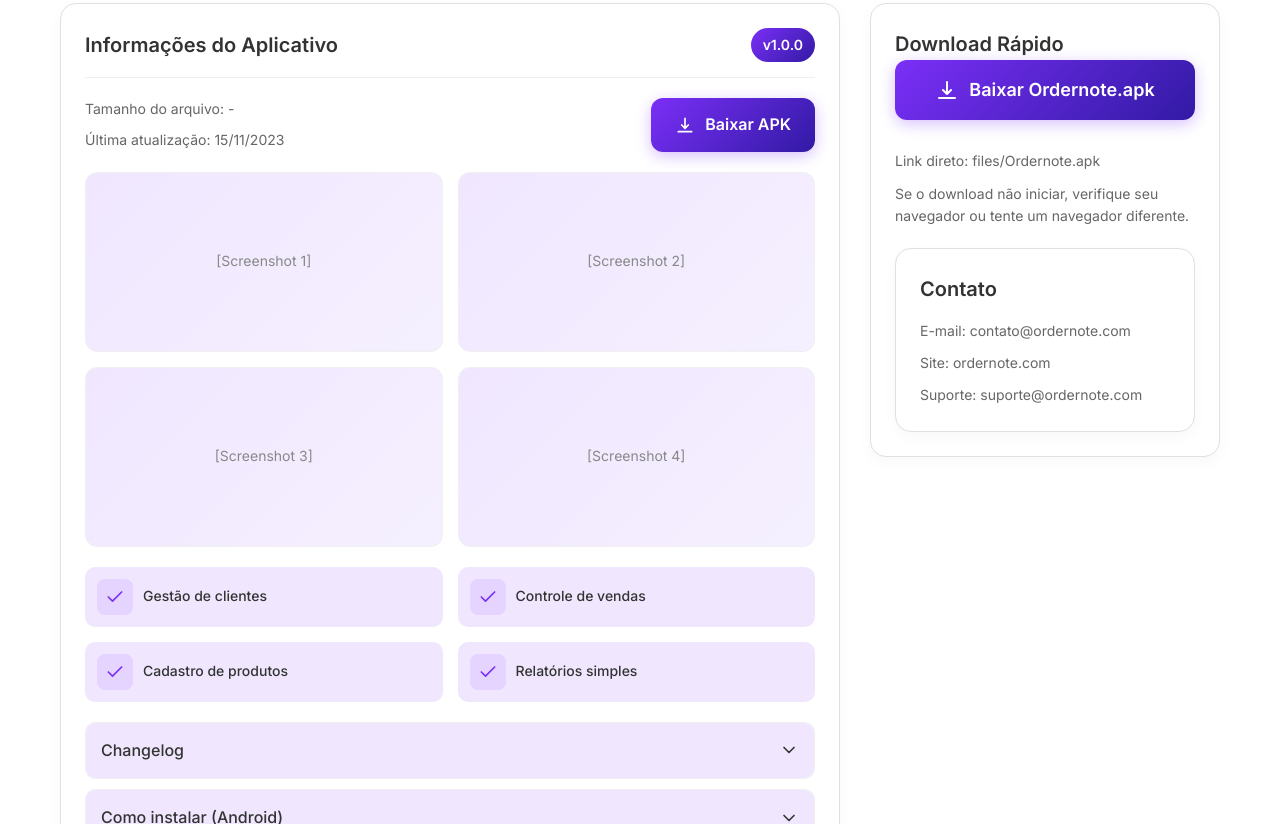
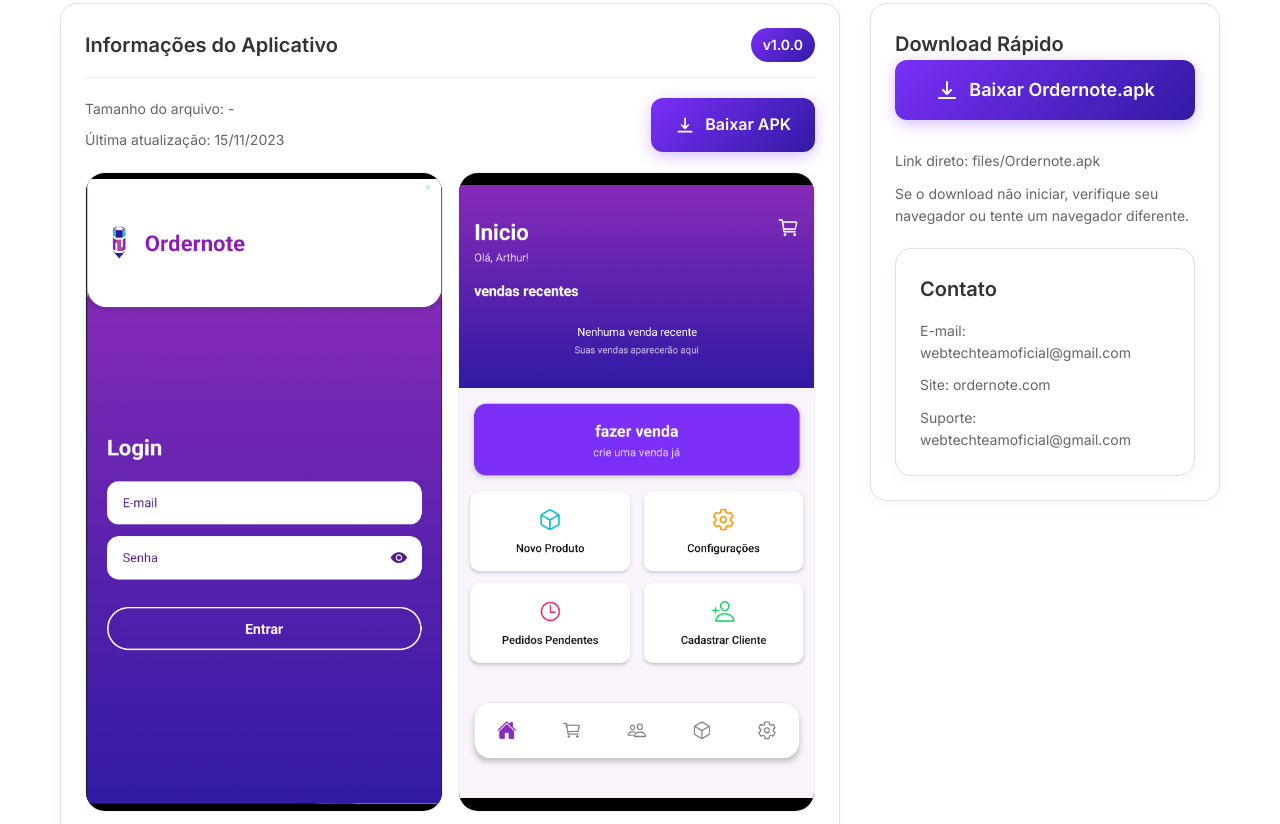
Before and after one commit to arthurruivo486/Ordernote_site, a plain HTML site: page index.html in a window 1280 px wide. Shown: the part 524-1348 px from the top of the page. Drawn offline with Linux system fonts and the light colour scheme; no server answers.

Commit message:
[feat] img include

```diff
--- a/index.html
+++ b/index.html
@@ -265,23 +265,21 @@
 
     .screenshot {
   width: 100%;
-      height: 180px;
-      border-radius: 12px;
-      background: linear-gradient(135deg, var(--primary-ultralight), #f5f0ff);
-      display: flex;
-      align-items: center;
-      justify-content: center;
-      color: var(--text-light);
+  max-width: 360px;   /* largura típica de celular */
+  height: 640px;      /* altura típica de celular */
+  margin: 0 auto;
+  border-radius: 20px;
+  overflow: hidden;
   border: 1px solid var(--border-light);
-      overflow: hidden;
-      font-size: 14px;
 }
 
 .screenshot img {
   width: 100%;
   height: 100%;
-      object-fit: cover;
+  object-fit: contain; /* mostra a imagem inteira sem cortar */
+  background: #000;    /* opcional: bordas como celular */
 }
+
 
     .features {
       display: grid;
@@ -551,10 +549,10 @@
             </div>
 
             <div class="screenshot-container">
-              <div class="screenshot">[Screenshot 1]</div>
-              <div class="screenshot">[Screenshot 2]</div>
-              <div class="screenshot">[Screenshot 3]</div>
-              <div class="screenshot">[Screenshot 4]</div>
+              <div class="screenshot"><img src="./Screenshot 2025-11-25 172124.png" alt=""></div>
+              <div class="screenshot"><img src="./Screenshot 2025-11-25 172146.png" alt=""></div>
+              <div class="screenshot"><img src="./Screenshot 2025-11-25 172658.png" alt=""></div>
+              <div class="screenshot"><img src="./Screenshot 2025-11-25 172719.png" alt=""></div>
             </div>
 
             <div class="features">
@@ -694,9 +692,9 @@
           <div class="card" style="margin-top: 20px;">
             <h3 class="card-title">Contato</h3>
             <div style="margin-top: 15px; font-size: 14px; color: var(--text-muted);">
-              <p>E-mail: contato@ordernote.com</p>
+              <p>E-mail: webtechteamoficial@gmail.com</p>
               <p style="margin-top: 10px;">Site: ordernote.com</p>
-              <p style="margin-top: 10px;">Suporte: suporte@ordernote.com</p>
+              <p style="margin-top: 10px;">Suporte: webtechteamoficial@gmail.com</p>
             </div>
           </div>
         </aside>
@@ -708,7 +706,7 @@
     <div class="container">
       <div class="footer-content">
         <div class="copyright">
-          &copy; 2023 Ordernote. Todos os direitos reservados.
+          &copy; 2025 webtechteamoficial. Todos os direitos reservados.
         </div>
         <div class="footer-links">
           <a href="#" class="footer-link">Privacidade</a>
```
Also changed, not shown: Screenshot 2025-11-25 172124.png (added), Screenshot 2025-11-25 172146.png (added), Screenshot 2025-11-25 172658.png (added), Screenshot 2025-11-25 172719.png (added). Lines whose indentation alone changed are shown as unchanged.
